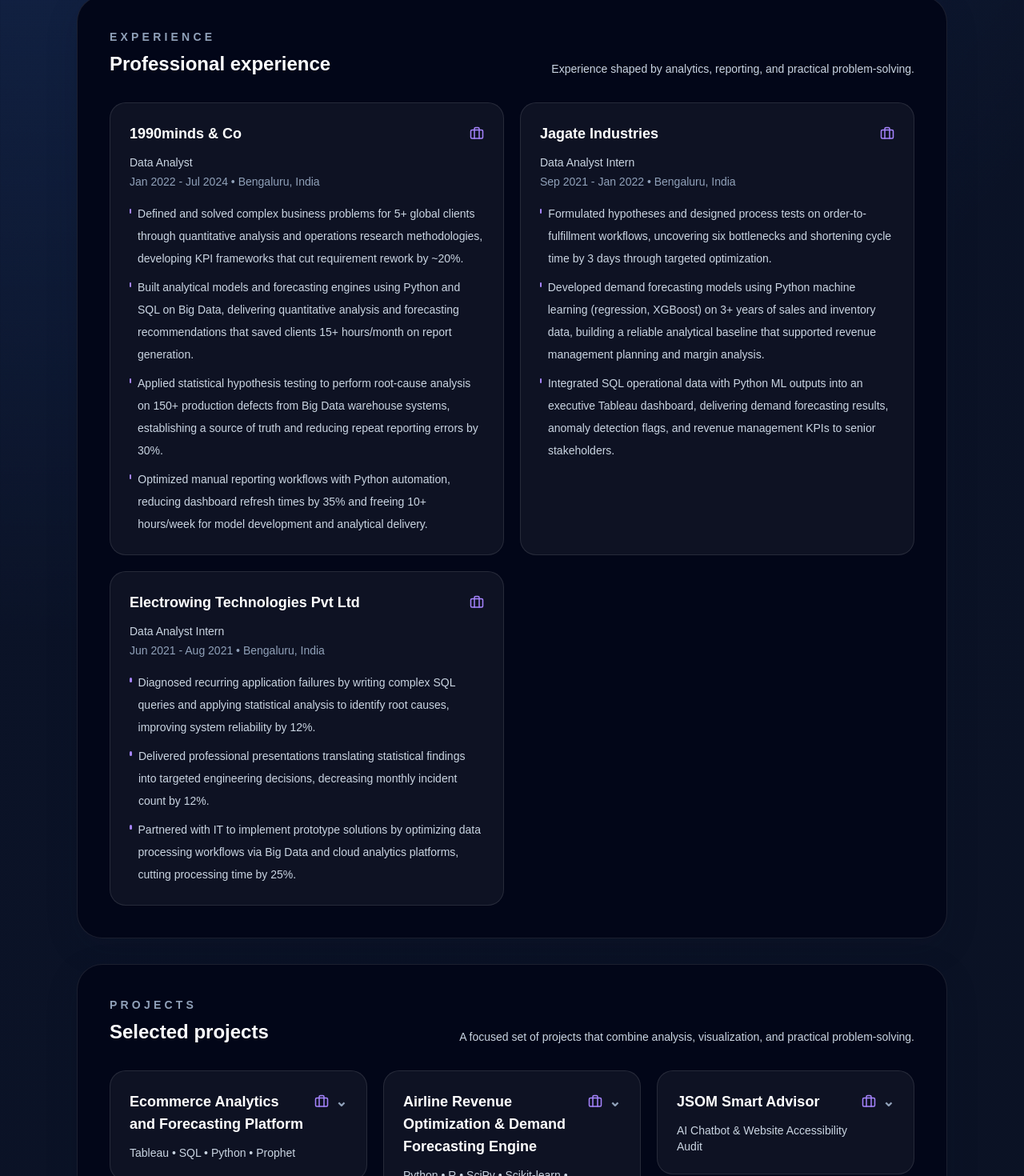
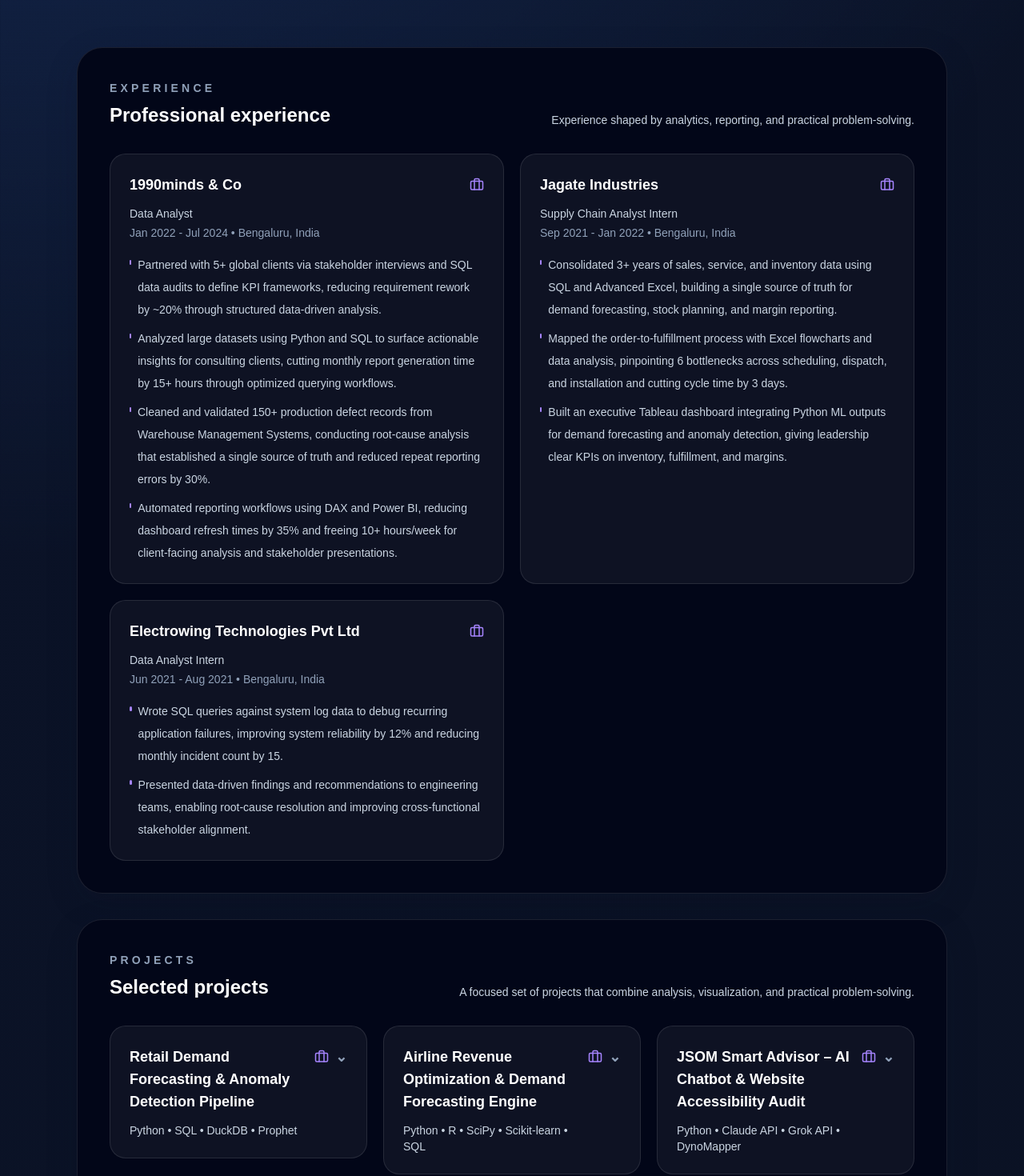
Before and after one commit to pramitjagate/portfolio, a Next.js app: page / in a window 1280 px wide. Shown: the part 884-2354 px from the top of the page at 80% size. Built offline with nearby package versions, Linux system fonts and the light colour scheme.

Commit message:
supplychain

```diff
--- a/app/page.tsx
+++ b/app/page.tsx
@@ -25,21 +25,21 @@
     period: "Jan 2022 - Jul 2024",
     location: "Bengaluru, India",
     bullets: [
-      "Defined and solved complex business problems for 5+ global clients through quantitative analysis and operations research methodologies, developing KPI frameworks that cut requirement rework by ~20%.",
-      "Built analytical models and forecasting engines using Python and SQL on Big Data, delivering quantitative analysis and forecasting recommendations that saved clients 15+ hours/month on report generation.",
-      "Applied statistical hypothesis testing to perform root-cause analysis on 150+ production defects from Big Data warehouse systems, establishing a source of truth and reducing repeat reporting errors by 30%.",
-      "Optimized manual reporting workflows with Python automation, reducing dashboard refresh times by 35% and freeing 10+ hours/week for model development and analytical delivery.",
+      "Partnered with 5+ global clients via stakeholder interviews and SQL data audits to define KPI frameworks, reducing requirement rework by ~20% through structured data-driven analysis.",
+      "Analyzed large datasets using Python and SQL to surface actionable insights for consulting clients, cutting monthly report generation time by 15+ hours through optimized querying workflows.",
+      "Cleaned and validated 150+ production defect records from Warehouse Management Systems, conducting root-cause analysis that established a single source of truth and reduced repeat reporting errors by 30%.",
+      "Automated reporting workflows using DAX and Power BI, reducing dashboard refresh times by 35% and freeing 10+ hours/week for client-facing analysis and stakeholder presentations.",
     ],
   },
   {
     title: "Jagate Industries",
-    role: "Data Analyst Intern",
+    role: "Supply Chain Analyst Intern",
     period: "Sep 2021 - Jan 2022",
     location: "Bengaluru, India",
     bullets: [
-      "Formulated hypotheses and designed process tests on order-to-fulfillment workflows, uncovering six bottlenecks and shortening cycle time by 3 days through targeted optimization.",
-      "Developed demand forecasting models using Python machine learning (regression, XGBoost) on 3+ years of sales and inventory data, building a reliable analytical baseline that supported revenue management planning and margin analysis.",
-      "Integrated SQL operational data with Python ML outputs into an executive Tableau dashboard, delivering demand forecasting results, anomaly detection flags, and revenue management KPIs to senior stakeholders.",
+      "Consolidated 3+ years of sales, service, and inventory data using SQL and Advanced Excel, building a single source of truth for demand forecasting, stock planning, and margin reporting.",
+      "Mapped the order-to-fulfillment process with Excel flowcharts and data analysis, pinpointing 6 bottlenecks across scheduling, dispatch, and installation and cutting cycle time by 3 days.",
+      "Built an executive Tableau dashboard integrating Python ML outputs for demand forecasting and anomaly detection, giving leadership clear KPIs on inventory, fulfillment, and margins.",
     ],
   },
   {
@@ -48,21 +48,19 @@
     period: "Jun 2021 - Aug 2021",
     location: "Bengaluru, India",
     bullets: [
-      "Diagnosed recurring application failures by writing complex SQL queries and applying statistical analysis to identify root causes, improving system reliability by 12%.",
-      "Delivered professional presentations translating statistical findings into targeted engineering decisions, decreasing monthly incident count by 12%.",
-      "Partnered with IT to implement prototype solutions by optimizing data processing workflows via Big Data and cloud analytics platforms, cutting processing time by 25%.",
+      "Wrote SQL queries against system log data to debug recurring application failures, improving system reliability by 12% and reducing monthly incident count by 15.",
+      "Presented data-driven findings and recommendations to engineering teams, enabling root-cause resolution and improving cross-functional stakeholder alignment.",
     ],
   },
 ];
 
 const projects = [
   {
-    title: "Ecommerce Analytics and Forecasting Platform",
-    role: "Tableau • SQL • Python • Prophet",
+    title: "Retail Demand Forecasting & Anomaly Detection Pipeline",
+    role: "Python • SQL • DuckDB • Prophet",
     bullets: [
-      "Built an end-to-end analytics platform over a 222K order, 3.5 year dataset, modeling raw events into six SQL mart tables that feed three Tableau views for executive KPIs, customer concentration, and operations.",
-      "Benchmarked Prophet against SARIMAX and a naive baseline, landing 9.9% daily MAPE versus 16.9% naive and giving stakeholders a defensible planning number.",
-      "Designed a dual detector anomaly system on forecast residuals and fulfillment baselines that recovered all five injected incidents at a 0.72% false positive rate, gated by a 34 check validation suite.",
+      "Modeled 222K orders in a DuckDB SQL warehouse and forecast revenue with Prophet at 9.9% MAPE versus a 16.9% naive baseline, outperforming a SARIMAX challenger at 10.2%.",
+      "Designed a two-detector anomaly system that recovered 5 of 5 injected incidents at a 0.72% false positive rate, gated by a 34-check validation suite on every automated refresh.",
     ],
   },
   {
@@ -75,12 +73,12 @@
     ],
   },
   {
-    title: "JSOM Smart Advisor",
-    role: "AI Chatbot & Website Accessibility Audit",
+    title: "JSOM Smart Advisor – AI Chatbot & Website Accessibility Audit",
+    role: "Python • Claude API • Grok API • DynoMapper",
     link: "https://smartadvisor-zkpbruk7azu22m8ffxjlzp.streamlit.app/",
     bullets: [
-      "Built an AI-powered academic advising chatbot with a team of 5 using Claude and Grok APIs with RAG architecture, enabling real-time, structured resolution of student queries.",
-      "Audited 547 JSOM web pages with DynoMapper and uncovered 95 broken links, 328 non-indexable pages, and a critical 10% WCAG 2.1 accessibility score, then delivered a prioritized remediation roadmap to university stakeholders.",
+      "Engineered an agentic AI advising assistant integrating Claude and Grok APIs with RAG and tool calling, resolving 150+ test queries with ~90% accuracy and cutting resolution time to under 15 seconds.",
+      "Executed a 547-page DynoMapper accessibility audit, uncovering 95 broken links and a 10% WCAG 2.1 score, and delivered a roadmap projected to raise compliance to 60%+ across 3 stakeholder teams.",
     ],
   },
   {
@@ -146,72 +144,57 @@
 
 const skillGroups = [
   {
-    title: "Core",
+    title: "Data & Querying",
     items: [
-      "Python",
       "SQL",
+      "MySQL",
+      "PostgreSQL",
+      "Python (Pandas, Scikit-learn)",
       "R",
-      "Java",
-      "JavaScript",
-      "Advanced Excel (Pivot Tables)",
+      "ETL",
+      "Power Query",
     ],
   },
   {
-    title: "Data & Visualization",
+    title: "BI & Visualization",
     items: [
       "Tableau",
       "Power BI",
-      "Power Query",
-      "Excel",
-      "GIS",
-      "Snowflake",
-      "PostgreSQL",
-      "MySQL",
+      "Advanced Excel (Pivot Tables, VLOOKUP)",
+      "Dashboard Design",
+      "Data Storytelling",
     ],
   },
   {
-    title: "Machine Learning & AI",
+    title: "Analytics & AI",
     items: [
-      "Operations Research",
-      "Optimization",
-      "Statistical Modeling",
-      "Hypothesis Testing",
       "Regression Analysis",
       "Predictive Forecasting",
       "Anomaly Detection",
-      "Random Forest",
       "XGBoost",
-      "Neural Networks",
-      "Feature Engineering",
-      "Model Evaluation",
+      "Data Modeling",
+      "Statistical Analysis",
+    ],
+  },
+  {
+    title: "GenAI & LLM",
+    items: [
       "RAG",
-      "LLM APIs",
+      "Agentic Workflows",
+      "Claude API",
       "Prompt Engineering",
       "LangChain",
     ],
   },
   {
-    title: "Web & Tools",
+    title: "Business & Tools",
     items: [
-      "React",
-      "Next.js",
-      "HTML/CSS",
+      "Agile/Scrum",
+      "Jira",
       "Git",
-      "Jira",
-      "MATLAB",
-      "SAP ERP",
-      "SharePoint",
-    ],
-  },
-  {
-    title: "Business & Process",
-    items: [
-      "Revenue Analysis",
+      "Stakeholder Management",
       "Requirements Gathering",
-      "Stakeholder Management",
-      "Business Process Mapping",
-      "Data Governance",
-      "Agile/Scrum",
+      "Data Integrity",
     ],
   },
 ];
--- a/components/HeroSection.tsx
+++ b/components/HeroSection.tsx
@@ -33,7 +33,7 @@
       initial={{ opacity: 0, y: 20 }}
       animate={{ opacity: 1, y: 0 }}
       transition={{ duration: 0.5 }}
-      className="relative flex min-h-[calc(100svh-4.5rem)] w-full flex-col justify-center overflow-hidden py-12 text-white lg:py-16"
+      className="relative flex min-h-[calc(100svh-4.5rem)] w-full flex-col justify-center overflow-hidden py-12 text-white lg:pt-16 lg:pb-32"
     >
       {scatterDots.map((dot, index) => (
         <span
```
